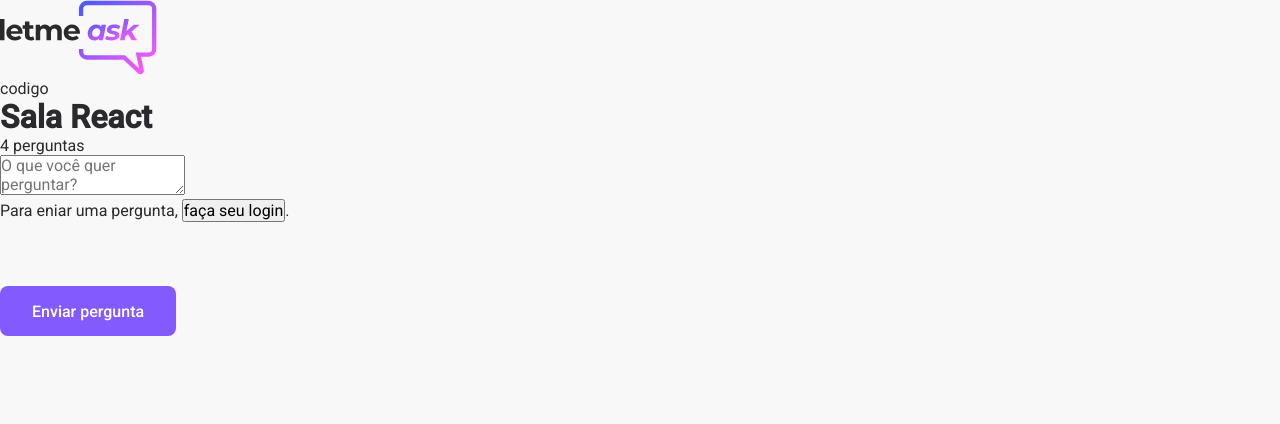
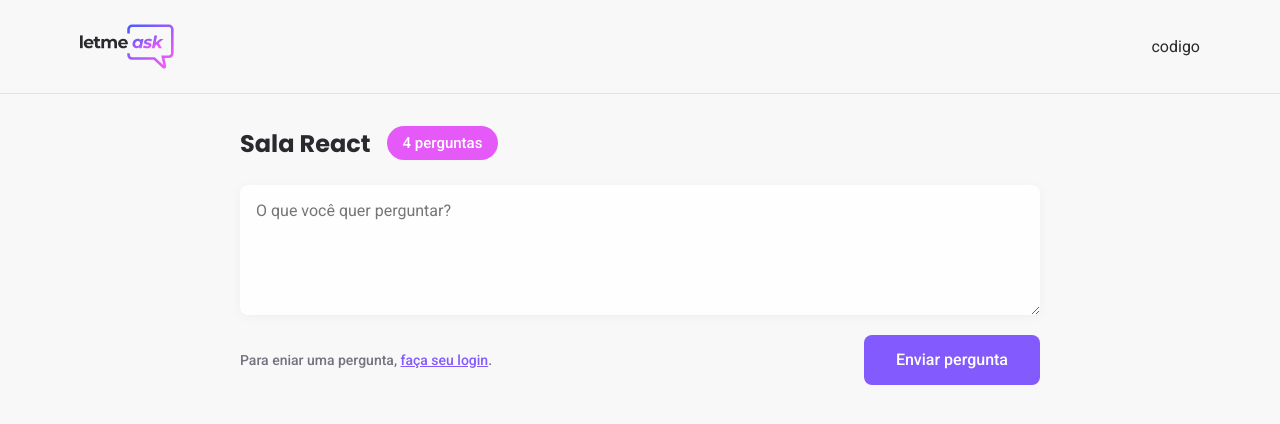
Before and after one commit to gutembergcruz/letmeask, a React (Create React App) app: page /rooms/1 in a window 1280 px wide. Shown: the top 424 px of the page. Built offline with nearby package versions, Linux system fonts and the light colour scheme; no server answers.

Commit message:
Estilização Rooms

```diff
--- a/src/pages/Room.tsx
+++ b/src/pages/Room.tsx
@@ -1,5 +1,7 @@
 import logoImg from '../assets/logo.svg';
 import { Button } from '../components/Button';
+
+import '../styles/room.scss';
 
 export function Room(){
     return (
--- a/src/styles/button.scss
+++ b/src/styles/button.scss
@@ -1,5 +1,4 @@
 .button{
-    margin-top: 64px;
     height: 50px;
     border-radius: 8px;
     font-weight: 500;
--- /dev/null
+++ b/src/styles/room.scss
@@ -0,0 +1,80 @@
+#page-room {
+    header {
+        padding: 24px;
+        border-bottom: 1px solid #e2e2e2;
+
+        .content {
+            max-width: 1120px;
+            margin: 0 auto;
+            display: flex;
+            justify-content: space-between;
+            align-items: center;
+
+            > img {
+                max-height: 45px;
+            }
+        }
+    }
+
+    main {
+        max-width: 800px;
+        margin: 0 auto;
+
+        .room-title {
+            margin: 32px 0 24px;
+            display: flex;
+            align-items: center;
+
+            h1{
+                font-family: 'Poppins', sans-serif;
+                font-size: 24px;
+                color: #29292e;
+            }
+            span{
+                margin-left: 16px;
+                background: #e559f9;
+                border-radius: 9999px;
+                padding: 8px 16px;
+                color: #fff;
+                font-weight: 500;
+                font-size: 15px;
+            }
+        }
+    }
+
+    form{
+        textarea{
+            width: 100%;
+            border: 0;
+            padding: 16px;
+            border-radius: 8px;
+            background: #fefefe;
+            box-shadow: 0 2px 12px rgba(0,0,0,0.04);
+            resize: vertical;
+            min-height: 130px;
+        }
+
+        .form-footer{
+            display: flex;
+            justify-content: space-between;
+            align-items: center;
+            margin-top: 16px;
+        }
+
+        span{
+            font-size: 14px;
+            color: #737380;
+            font-weight: 500;
+
+            button{
+                background: transparent;
+                border: 0;
+                text-decoration: underline;
+                font-size: 14px;
+                font-weight: 500;
+                cursor: pointer;
+                color: #835AFD;
+            }
+        }
+    }
+}
```
